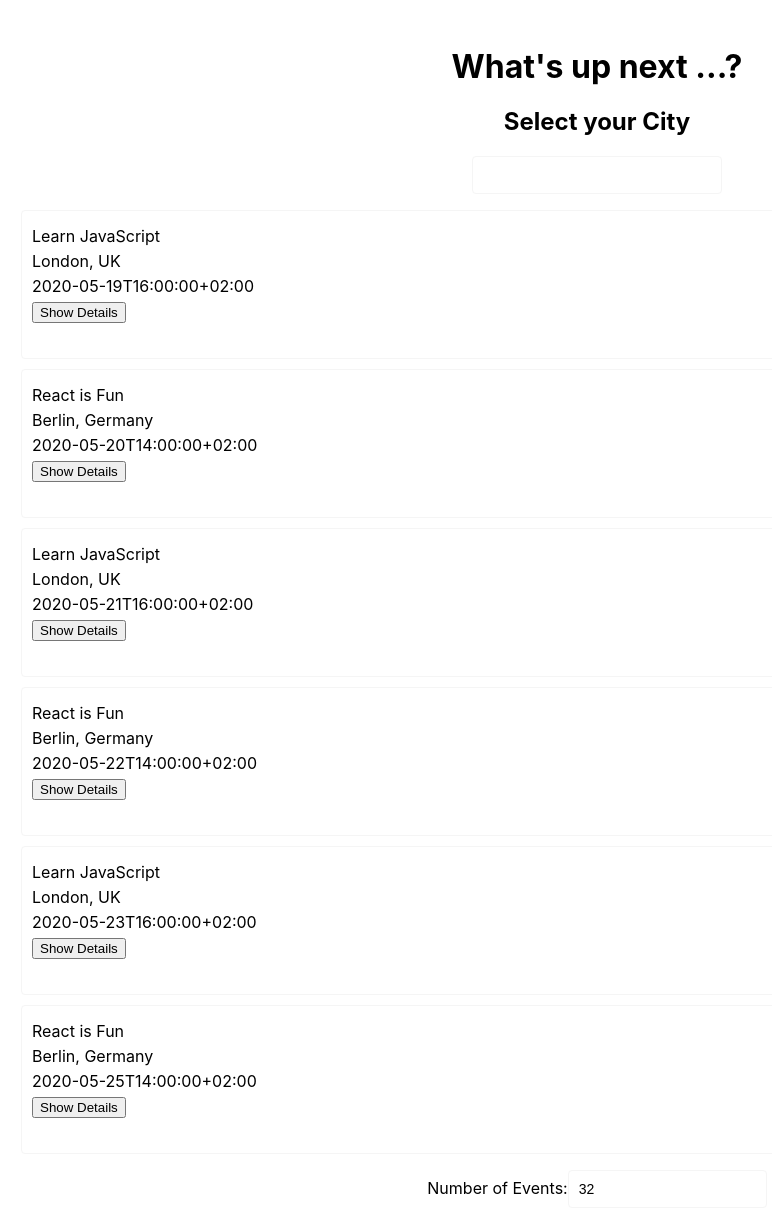
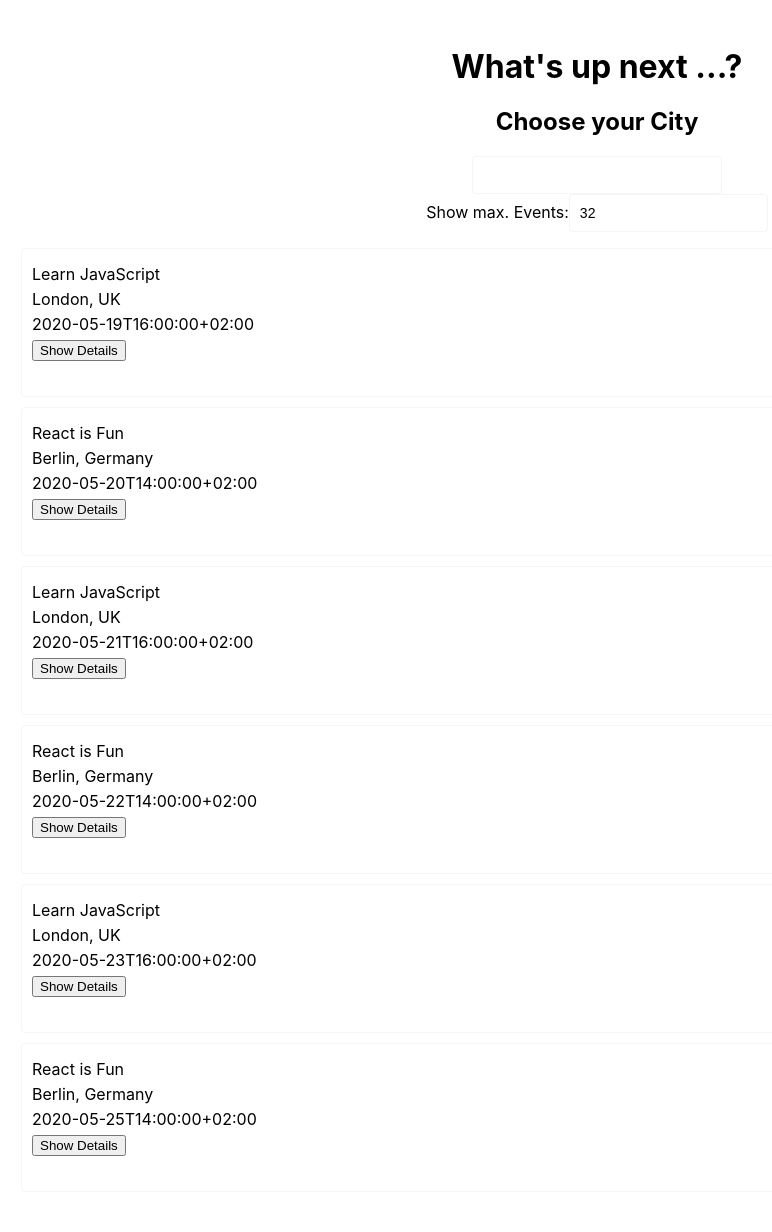
Before and after one commit to MElwenn/meet, a React (Create React App) app: page / in a window 1280 px wide. Shown: the whole page, without its empty margins (43-815 px from the left). Built offline with nearby package versions, Linux system fonts and the light colour scheme.

Commit message:
refactored show max events

```diff
--- a/src/App.js
+++ b/src/App.js
@@ -11,18 +11,18 @@
   state = {
     events: [],
     locations: [],
-    numberOfEvents: '',
+    NumberOfEvents: 32,
     selectedLocation: 'all'
   };
 
   //filter the results based on location
   updateEvents = (location, eventCount) => {
-    const { selectedLocation, numOfEvents } = this.state;
+    const { selectedLocation, nbrOfEvents } = this.state;
     if (location) {
       getEvents().then((events) => {
         const locationEvents = (location === 'all') ?
           events : events.filter((event) => event.location === location);
-        const filteredEvents = locationEvents.slice(0, numOfEvents);
+        const filteredEvents = locationEvents.slice(0, nbrOfEvents);
         this.setState({
           events: filteredEvents,
           selectedLocation: location
@@ -36,7 +36,7 @@
         const filteredEvents = locationEvents.slice(0, eventCount);
         this.setState({
           events: filteredEvents,
-          numOfEvents: eventCount
+          nbrOfEvents: eventCount
         });
       });
     }
@@ -85,13 +85,15 @@
     return (
       <div className="App">
         <h1>What's up next ...? </h1>
-        <h2>Select your City</h2>
+        <h2>Choose your City</h2>
         <CitySearch locations={this.state.locations} updateEvents={this.updateEvents} />
+        <NumberOfEvents nbrOfEvents={this.state.result} updateEvents={this.updateEvents} />
         <EventList events={this.state.events} />
-        <NumberOfEvents result={this.filterEvents()} />
       </div>
     );
-    //<NumberOfEvents numOfEvents={this.state.numOfEvents} updateEvents={this.updateEvents} />
+    //<NumberOfEvents nbrOfEvents={this.state.nbrOfEvents} updateEvents={this.updateEvents} />
+    //<NumberOfEvents nbrOfEvents={this.state.result} updateEvents={this.updateEvents} />
+    //<NumberOfEvents result={this.filterEvents()} />
   }
 }
 
--- a/src/CitySearch.js
+++ b/src/CitySearch.js
@@ -36,12 +36,14 @@
     render() {
         return (
             <div className="CitySearch">
+
                 <input type="text"
                     className="city"
                     value={this.state.query}
                     onChange={this.handleInputChanged}
                     onFocus={() => { this.setState({ showSuggestions: true }) }}
                 />
+
                 <ul className="suggestions" style={this.state.showSuggestions ? {} : { display: 'none' }} >
                     {this.state.suggestions.map((suggestion) => (
                         <li
--- a/src/NumberOfEvents.js
+++ b/src/NumberOfEvents.js
@@ -2,20 +2,34 @@
 
 class NumberOfEvents extends Component {
     state = {
-        nbrOfEvents: 32
+        nbrOfEvents: 32,
+        errMessage: ''
     };
 
 
     handleInputChanged = (event) => {
-        const value = event.target.value;
-        this.setState({ nbrOfEvents: value });
+        //const value = event.target.value;
+        //this.setState({ nbrOfEvents: value });
+        if (event.target.value > 0 && event.target.value < 33) {
+            this.setState({
+                nbrOfEvents: event.target.value,
+                errMessage: ''
+            })
+        }
+        else {
+            return this.setState({
+                nbrOfEvents: '',
+                errMessage: 'Please enter a number between 1 and 32.'
+            })
+        }
+        this.props.updateEvents('', event.target.value);
     };
 
     render() {
         return (
             <div className="NumberOfEvents">
                 <label>
-                    Number of Events:
+                    Show max. Events:
                 </label>
                 <input
                     type="text"
```
Also changed, not shown: 1 other file (tests, documents, lock files or other folders).
